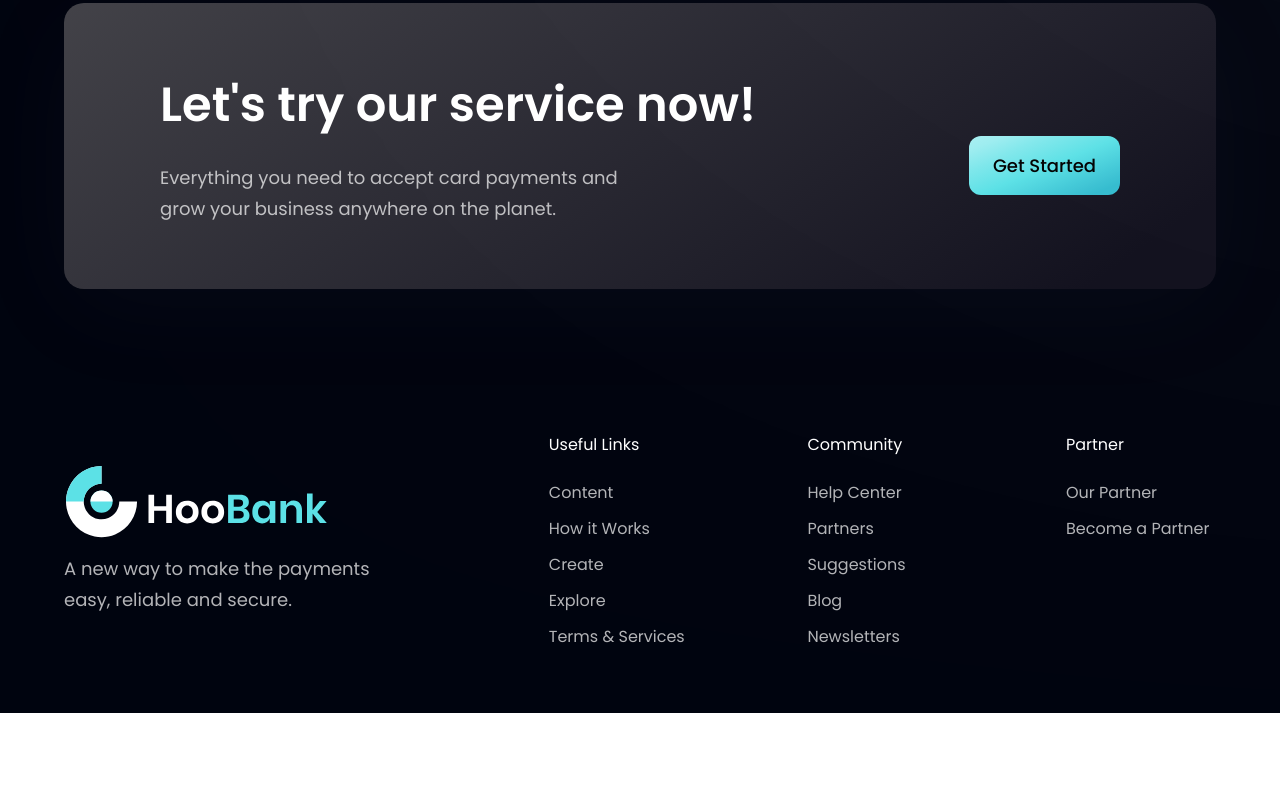
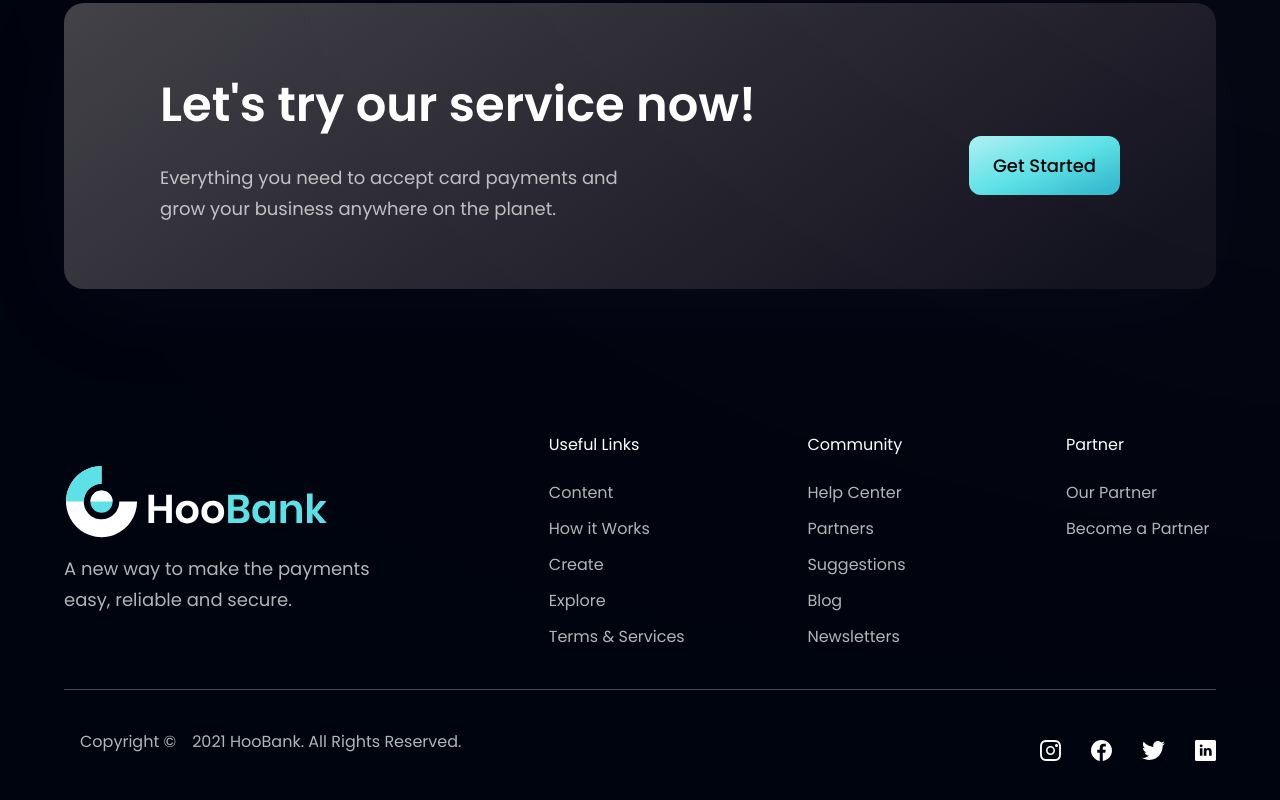
Before and after one commit to pedromartinelli/responsive_website, a React (Vite) app: page / in a window 1280 px wide. Shown: the part 3657-4457 px from the top of the page. Before the commit the page ends 4370 px from the top, so only its background shows below. Built offline with nearby package versions, Linux system fonts and the light colour scheme.

Commit message:
finalizando o footer e aparentemente terminando a aplicação

```diff
--- a/src/components/Footer/index.tsx
+++ b/src/components/Footer/index.tsx
@@ -6,6 +6,7 @@ import { Container, LogoDiv, P, LinksDiv } from './styles'
 export function Footer() {
   return (
     <Container>
+      <div className='flex items-center justify-center flex-col md:flex-row w-full'>
         <LogoDiv>
           <img src={logo} alt="hoobank" className='w-[266px] h-[72px] object-contain' />
           <P>
@@ -23,7 +24,7 @@ export function Footer() {
 
               <ul className='font-poppins text-dimWhite flex flex-col gap-3 mt-6'>
                 {footerLink.links.map((link, i) => (
-                <li key={`${link}-${i}`}>
+                  <li className='hover:scale-105 transition-all duration-300' key={`${link}-${i}`}>
                     <a href={link.link}>{link.name}</a>
                   </li>
                 ))}
@@ -31,6 +32,24 @@ export function Footer() {
             </div>
           ))}
         </LinksDiv>
+      </div>
+
+      <hr className='border-t-dimWhite opacity-40 my-6 md:my-10' />
+
+      <div className='flex items-center justify-center md:justify-between flex-col md:flex-row w-full mb-20 md:mb-0'>
+        <div className='flex flex-col md:flex-row items-center ml-4 mb-4'>
+          <span className='font-poppins text-[16px] leading-[24px] text-dimWhite mr-[16px]'>Copyright &copy;</span>
+          <span className='font-poppins text-[16px] leading-[24px] text-dimWhite'>2021 HooBank. All Rights Reserved.</span>
+        </div>
+
+        <ul className='flex flex-row items-center gap-[30px]'>
+          {socialMedia.map((media, i) => (
+            <li className='hover:scale-110 transition-all duration-300' key={`${media}-${i}`}>
+              <a href="/"><img src={media.icon} alt={`${media.icon}`} /></a>
+            </li>
+          ))}
+        </ul>
+      </div>
     </Container >
   )
 }
--- a/src/components/Footer/styles.ts
+++ b/src/components/Footer/styles.ts
@@ -1,12 +1,11 @@
 import tw from 'tailwind-styled-components'
 
+// flex
+// items-center
+// justify-center
 export const Container = tw.footer`
-  flex
-  items-center
-  justify-center
 
   flex-col
-  md:flex-row
 
   py-6
   sm:py-16
```
Lines whose indentation alone changed are shown as unchanged.
